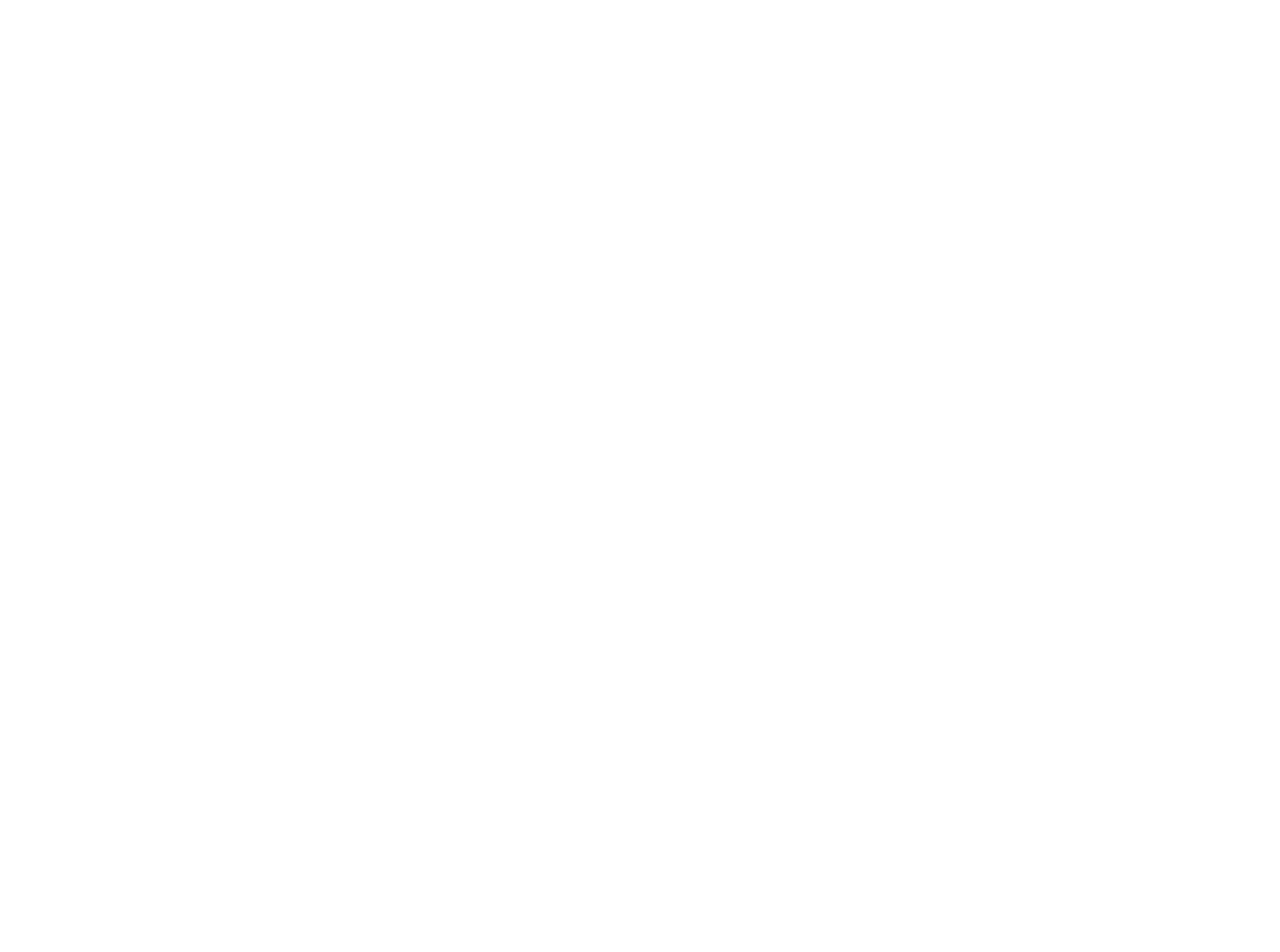
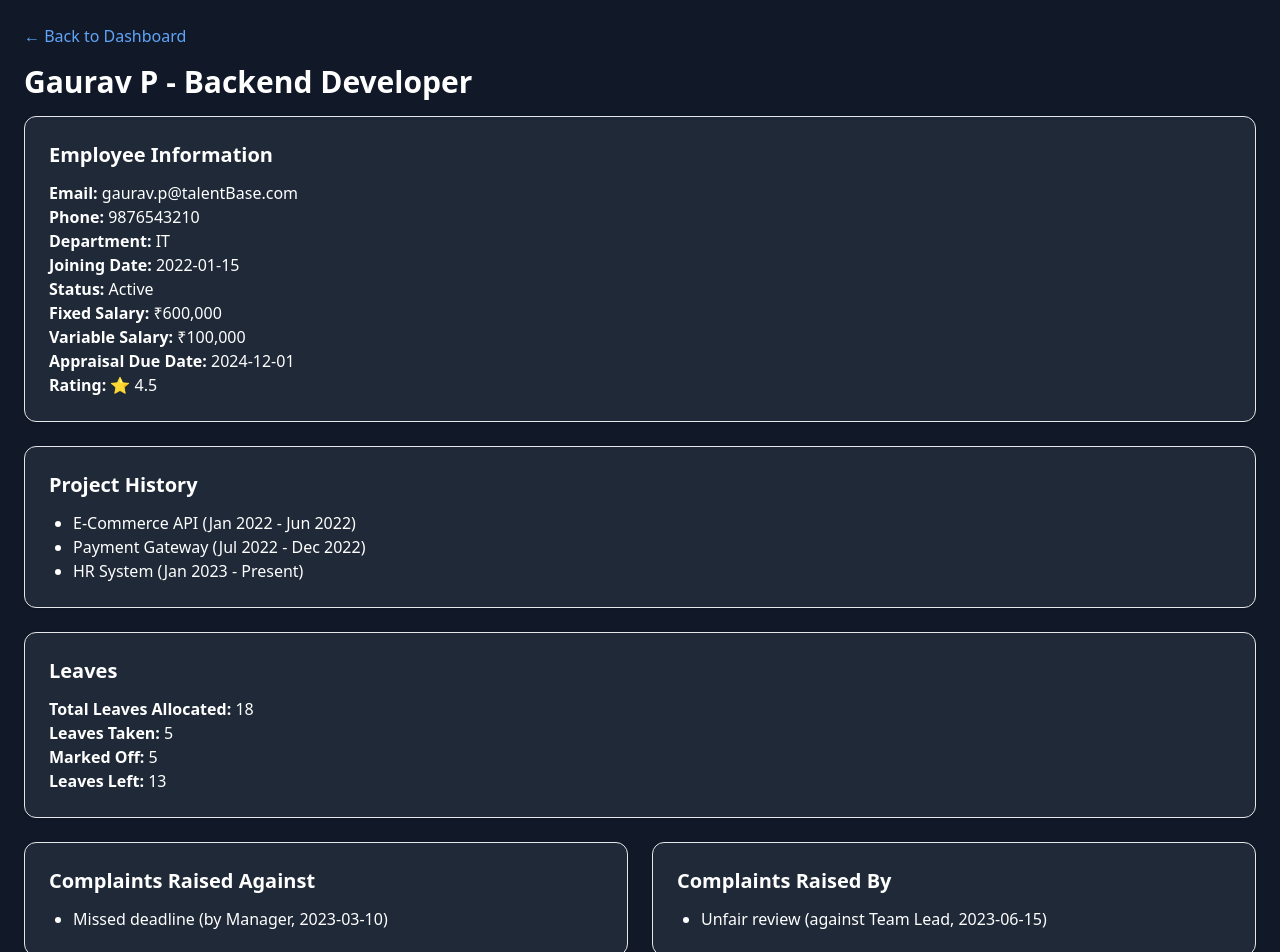
Before and after one commit to Chintal77/timesheetManagement, a React (Vite) app in the folder frontend/: page /employee/1 in a window 1280 px wide. Before the commit this address had no page. Shown: the top 952 px of the page. Before the commit the page ends 800 px from the top, so only its background shows below. Built offline with nearby package versions, Linux system fonts and the light colour scheme.

Commit message:
new page employeeDetails

```diff
--- a/frontend/package.json
+++ b/frontend/package.json
@@ -16,7 +16,7 @@
     "react": "^19.1.1",
     "react-csv": "^2.2.2",
     "react-dom": "^19.1.1",
-    "react-router-dom": "^7.8.2"
+    "react-router-dom": "^7.9.3"
   },
   "devDependencies": {
     "@eslint/js": "^9.33.0",
--- a/frontend/src/App.tsx
+++ b/frontend/src/App.tsx
@@ -2,6 +2,7 @@
 import { Routes, Route, Navigate } from 'react-router-dom';
 import Login from './pages/Login';
 import Dashboard from './pages/Dashboard';
+import EmployeeDetails from './pages/EmployeeDetails';
 
 const App: React.FC = () => {
   const [isLoggedIn, setIsLoggedIn] = useState(false);
@@ -18,6 +19,7 @@
           )
         }
       />
+      <Route path="/employee/:id" element={<EmployeeDetails />} />
       <Route
         path="/dashboard"
         element={isLoggedIn ? <Dashboard /> : <Navigate to="/" />}
--- a/frontend/src/pages/Dashboard.tsx
+++ b/frontend/src/pages/Dashboard.tsx
@@ -7,6 +7,7 @@
   XMarkIcon,
 } from '@heroicons/react/24/outline';
 import { CSVLink } from 'react-csv';
+import { Link } from 'react-router-dom';
 
 interface Employee {
   id: number;
@@ -47,6 +48,26 @@
     role: 'Designer',
     phone: '9988776655',
     department: 'Design',
+    joiningDate: '2023-03-20',
+    status: 'Active',
+  },
+  {
+    id: 4,
+    name: 'Nikhil C',
+    email: 'nikhi;.c@talentBase.com',
+    role: 'Senior Tester',
+    phone: '9988776655',
+    department: 'Design',
+    joiningDate: '2023-03-20',
+    status: 'Active',
+  },
+  {
+    id: 5,
+    name: 'Rahul G',
+    email: 'rahul.g@talentBase.com',
+    role: 'Manager',
+    phone: '9988776655',
+    department: 'Marketing',
     joiningDate: '2023-03-20',
     status: 'Active',
   },
@@ -307,9 +328,12 @@
               >
                 <td className="px-6 py-4 flex items-center space-x-3">
                   <UserCircleIcon className="h-6 w-6 text-indigo-500" />
-                  <span className="text-gray-800 dark:text-white">
+                  <Link
+                    to={`/employee/${emp.id}`}
+                    className="text-indigo-600 dark:text-indigo-300 font-semibold hover:underline"
+                  >
                     {emp.name}
-                  </span>
+                  </Link>
                 </td>
                 <td className="px-6 py-4 text-gray-700 dark:text-gray-300">
                   {emp.email}
--- /dev/null
+++ b/frontend/src/pages/EmployeeDetails.tsx
@@ -0,0 +1,273 @@
+import { useParams, Link } from 'react-router-dom';
+import { useState, useEffect } from 'react';
+
+// ---- Interfaces ----
+interface Project {
+  name: string;
+  duration: string;
+}
+
+interface Leave {
+  total: number;
+  markedOff: number;
+  leavesTaken: number;
+}
+
+interface ComplaintAgainst {
+  by: string;
+  issue: string;
+  date: string;
+}
+
+interface ComplaintBy {
+  against: string;
+  issue: string;
+  date: string;
+}
+
+interface Complaints {
+  raisedAgainst: ComplaintAgainst[];
+  raisedBy: ComplaintBy[];
+}
+
+interface Salary {
+  fixed: number;
+  variable: number;
+}
+
+interface Employee {
+  id: number;
+  name: string;
+  email: string;
+  role: string;
+  phone: string;
+  department: string;
+  joiningDate: string;
+  status: string;
+  projects: Project[];
+  leaves: Leave;
+  complaints: Complaints;
+  salary: Salary;
+  appraisalDueDate: string;
+  rating: number;
+}
+
+// ---- Mock Data ----
+const mockEmployees: Employee[] = [
+  {
+    id: 1,
+    name: 'Gaurav P',
+    email: 'gaurav.p@talentBase.com',
+    role: 'Backend Developer',
+    phone: '9876543210',
+    department: 'IT',
+    joiningDate: '2022-01-15',
+    status: 'Active',
+    projects: [
+      { name: 'E-Commerce API', duration: 'Jan 2022 - Jun 2022' },
+      { name: 'Payment Gateway', duration: 'Jul 2022 - Dec 2022' },
+      { name: 'HR System', duration: 'Jan 2023 - Present' },
+    ],
+    leaves: { total: 18, markedOff: 5, leavesTaken: 5 },
+    complaints: {
+      raisedAgainst: [
+        { by: 'Manager', issue: 'Missed deadline', date: '2023-03-10' },
+      ],
+      raisedBy: [
+        { against: 'Team Lead', issue: 'Unfair review', date: '2023-06-15' },
+      ],
+    },
+    salary: { fixed: 600000, variable: 100000 },
+    appraisalDueDate: '2024-12-01',
+    rating: 4.5,
+  },
+  {
+    id: 2,
+    name: 'Sanket P',
+    email: 'sanket.p@talentBase.com',
+    role: 'Lead',
+    phone: '9123456780',
+    department: 'IT',
+    joiningDate: '2021-08-10',
+    status: 'Active',
+    projects: [{ name: 'Cloud Migration', duration: '2021 - Present' }],
+    leaves: { total: 12, markedOff: 2, leavesTaken: 5 },
+    complaints: { raisedAgainst: [], raisedBy: [] },
+    salary: { fixed: 800000, variable: 200000 },
+    appraisalDueDate: '2024-09-15',
+    rating: 4.8,
+  },
+  {
+    id: 3,
+    name: 'Biswajit P',
+    email: 'bissu.p@talentBase.com',
+    role: 'Designer',
+    phone: '9988776655',
+    department: 'Design',
+    joiningDate: '2023-03-20',
+    status: 'Active',
+    projects: [{ name: 'UI Redesign', duration: '2023 - Present' }],
+    leaves: { total: 5, markedOff: 1, leavesTaken: 5 },
+    complaints: { raisedAgainst: [], raisedBy: [] },
+    salary: { fixed: 400000, variable: 50000 },
+    appraisalDueDate: '2025-01-10',
+    rating: 4.0,
+  },
+  {
+    id: 4,
+    name: 'Nikhil C',
+    email: 'nikhil.c@talentBase.com',
+    role: 'Senior Tester',
+    phone: '9988776655',
+    department: 'Design',
+    joiningDate: '2023-03-20',
+    status: 'Active',
+    projects: [{ name: 'Automation Framework', duration: '2023 - Present' }],
+    leaves: { total: 8, markedOff: 3, leavesTaken: 5 },
+    complaints: { raisedAgainst: [], raisedBy: [] },
+    salary: { fixed: 500000, variable: 70000 },
+    appraisalDueDate: '2024-11-20',
+    rating: 3.9,
+  },
+  {
+    id: 5,
+    name: 'Rahul G',
+    email: 'rahul.g@talentBase.com',
+    role: 'Manager',
+    phone: '9988776655',
+    department: 'Marketing',
+    joiningDate: '2023-03-20',
+    status: 'Active',
+    projects: [{ name: 'Campaign Analytics', duration: '2023 - Present' }],
+    leaves: { total: 10, markedOff: 4, leavesTaken: 5 },
+    complaints: { raisedAgainst: [], raisedBy: [] },
+    salary: { fixed: 900000, variable: 150000 },
+    appraisalDueDate: '2024-10-05',
+    rating: 4.7,
+  },
+];
+
+export default function EmployeeDetails() {
+  const { id } = useParams();
+  const [employee, setEmployee] = useState<Employee | null>(null);
+
+  useEffect(() => {
+    const emp = mockEmployees.find((e) => e.id === Number(id));
+    setEmployee(emp || null);
+  }, [id]);
+
+  if (!employee) {
+    return (
+      <div className="p-6 text-center text-red-500">Employee not found.</div>
+    );
+  }
+
+  const leavesLeft = employee.leaves.total - employee.leaves.leavesTaken;
+
+  return (
+    <div className="min-h-screen bg-gray-900 p-6 text-white">
+      <Link to="/" className="text-blue-400 hover:underline">
+        ← Back to Dashboard
+      </Link>
+
+      <h1 className="text-3xl font-bold my-4">
+        {employee.name} - {employee.role}
+      </h1>
+
+      {/* Personal Info */}
+      <div className="bg-gray-800 border rounded-xl shadow p-6 mb-6">
+        <h2 className="text-xl font-semibold mb-3">Employee Information</h2>
+        <p>
+          <b>Email:</b> {employee.email}
+        </p>
+        <p>
+          <b>Phone:</b> {employee.phone}
+        </p>
+        <p>
+          <b>Department:</b> {employee.department}
+        </p>
+        <p>
+          <b>Joining Date:</b> {employee.joiningDate}
+        </p>
+        <p>
+          <b>Status:</b> {employee.status}
+        </p>
+        <p>
+          <b>Fixed Salary:</b> ₹{employee.salary.fixed.toLocaleString()}
+        </p>
+        <p>
+          <b>Variable Salary:</b> ₹{employee.salary.variable.toLocaleString()}
+        </p>
+        <p>
+          <b>Appraisal Due Date:</b> {employee.appraisalDueDate}
+        </p>
+        <p>
+          <b>Rating:</b> ⭐ {employee.rating}
+        </p>
+      </div>
+
+      {/* Project History */}
+      <div className="bg-gray-800 border rounded-xl shadow p-6 mb-6">
+        <h2 className="text-xl font-semibold mb-3">Project History</h2>
+        <ul className="list-disc ml-6">
+          {employee.projects.map((proj, idx) => (
+            <li key={idx}>
+              {proj.name} ({proj.duration})
+            </li>
+          ))}
+        </ul>
+      </div>
+
+      {/* Leaves */}
+      <div className="bg-gray-800 border rounded-xl shadow p-6 mb-6">
+        <h2 className="text-xl font-semibold mb-3">Leaves</h2>
+        <p>
+          <b>Total Leaves Allocated:</b> {employee.leaves.total}
+        </p>
+        <p>
+          <b>Leaves Taken:</b> {employee.leaves.leavesTaken}
+        </p>
+        <p>
+          <b>Marked Off:</b> {employee.leaves.markedOff}
+        </p>
+        <p>
+          <b>Leaves Left:</b> {leavesLeft}
+        </p>
+      </div>
+
+      {/* Complaints */}
+      <div className="grid grid-cols-1 md:grid-cols-2 gap-6">
+        <div className="bg-gray-800 border rounded-xl shadow p-6">
+          <h2 className="text-xl font-semibold mb-3">
+            Complaints Raised Against
+          </h2>
+          {employee.complaints.raisedAgainst.length === 0 ? (
+            <p>No complaints.</p>
+          ) : (
+            <ul className="list-disc ml-6">
+              {employee.complaints.raisedAgainst.map((c, i) => (
+                <li key={i}>
+                  {c.issue} (by {c.by}, {c.date})
+                </li>
+              ))}
+            </ul>
+          )}
+        </div>
+        <div className="bg-gray-800 border rounded-xl shadow p-6">
+          <h2 className="text-xl font-semibold mb-3">Complaints Raised By</h2>
+          {employee.complaints.raisedBy.length === 0 ? (
+            <p>No complaints.</p>
+          ) : (
+            <ul className="list-disc ml-6">
+              {employee.complaints.raisedBy.map((c, i) => (
+                <li key={i}>
+                  {c.issue} (against {c.against}, {c.date})
+                </li>
+              ))}
+            </ul>
+          )}
+        </div>
+      </div>
+    </div>
+  );
+}
```
Also changed, not shown: 1 other file (tests, documents, lock files or other folders).
